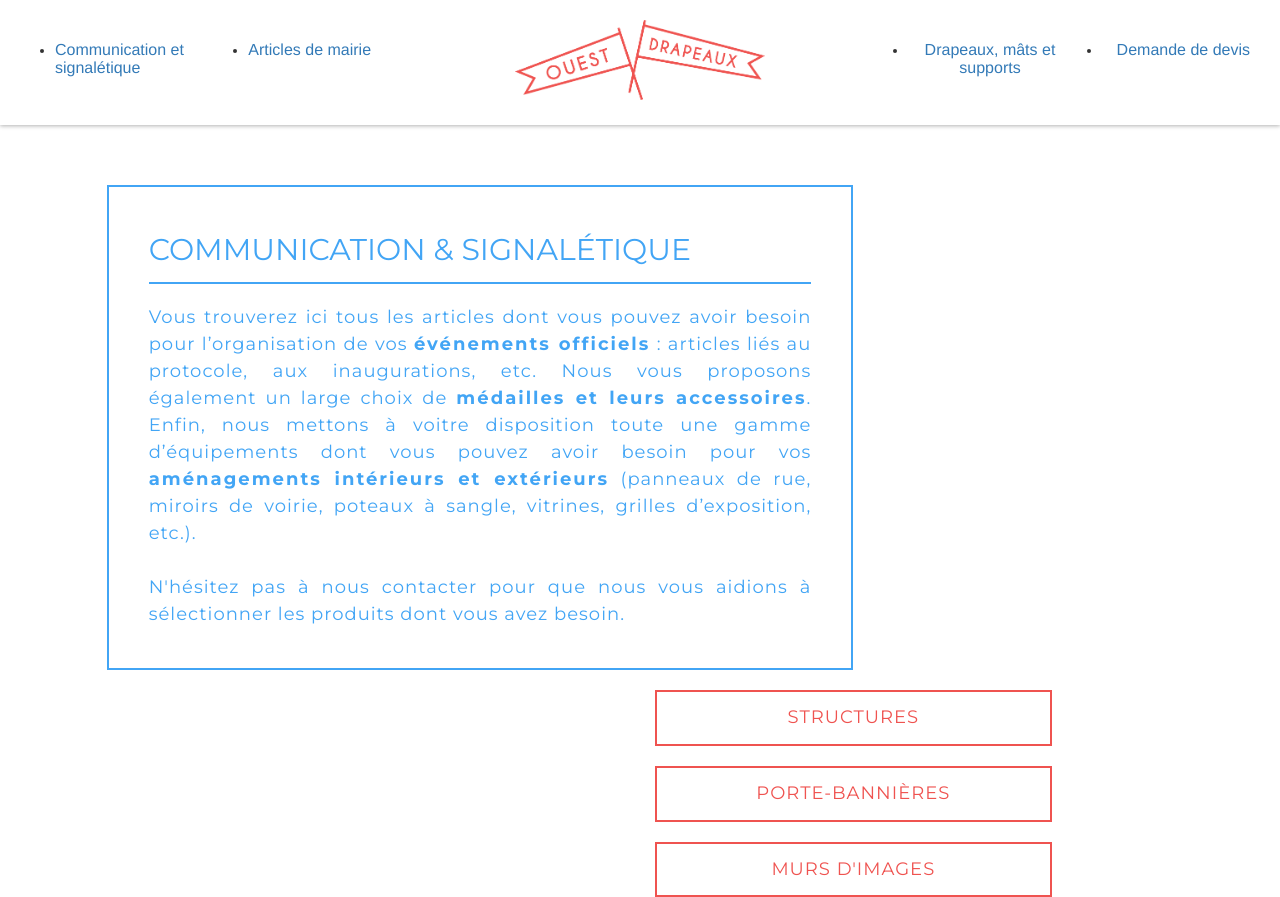
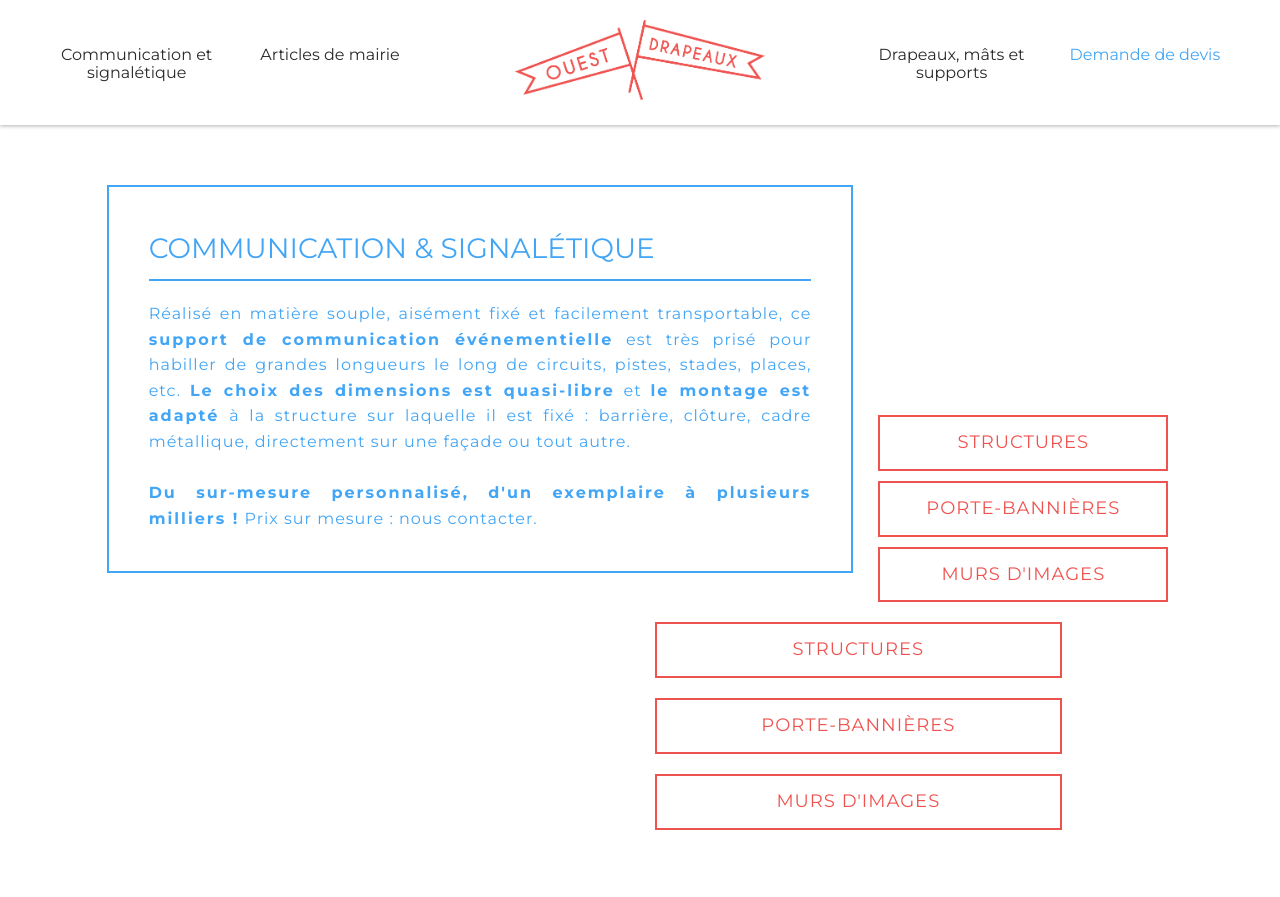
Before and after one commit to pablofaust/ouestdrapeaux, a PHP site: page /category1/index.php in a window 1280 px wide. After the commit the page ends 830 px from the top, so only its background shows below. Run offline with PHP 8.4, Linux system fonts and the light colour scheme; some libraries are stand-ins or nearby versions.

Commit message:
Catégories iPad

```diff
--- a/category1/body.php
+++ b/category1/body.php
@@ -5,19 +5,41 @@
 		<div class="col-sm-10 col-sm-offset-1 col-md-7 column-1">
 			<h2>Communication & Signalétique</h2><br>
 
-			<h3>Vous trouverez ici tous les articles dont vous pouvez avoir besoin pour l’organisation
-			de vos <strong>événements officiels</strong> : articles liés au protocole, aux inaugurations, etc.
-			Nous vous proposons également un large choix de <strong>médailles et leurs accessoires</strong>.
-			Enfin, nous mettons à voitre disposition toute une gamme d’équipements dont vous pouvez
-			avoir besoin pour vos <strong>aménagements intérieurs et extérieurs</strong> (panneaux de rue, miroirs
-			de voirie, poteaux à sangle, vitrines, grilles d’exposition, etc.).<br><br>
+			<h3>Réalisé en matière souple, aisément fixé et facilement transportable, ce <strong>support de communication
+				événementielle</strong> est très prisé pour habiller de grandes longueurs le long de circuits, pistes,
+				stades, places, etc. <strong>Le choix des dimensions est quasi-libre</strong> et <strong>le montage est adapté</strong>	 à la structure
+				sur laquelle il est fixé : barrière, clôture, cadre métallique, directement sur une façade ou tout autre.<br><br>
 
-			N'hésitez pas à nous contacter pour que nous vous aidions à sélectionner les produits dont vous avez besoin.
+			<strong>Du sur-mesure personnalisé, d'un exemplaire à plusieurs milliers !</strong> Prix sur mesure : nous contacter.
 			</h3>
 
 		</div>
 
-	</div>
+	<!-- tablette horizontale -->
+
+		<div class="links-md-vertical">
+
+			<div class="col-md-3">
+				<button type="button" class="btn">
+				<h4>Structures</h4>
+				</button>
+			</div>
+
+			<div class="col-md-3">
+				<button type="button" class="btn">
+				<h4>Porte-bannières</h4>
+				</button>
+			</div>
+
+			<div class="col-md-3">
+				<button type="button" class="btn">
+				<h4>Murs d'images</h4>
+				</button>
+			</div>
+
+		</div>
+
+	<!-- tablette verticale -->
 
 	<div class="row links-sm-vertical hidden-md">
 
--- a/css/style.css
+++ b/css/style.css
@@ -409,10 +409,10 @@
 	font-family: 'Montserrat';
 	font-weight: 400;
 	text-align: justify;
-	line-height: 1.5;
+	line-height: 1.6;
 	margin: 0;
 	color: #42A5F5;
-	font-size: 18px;
+	font-size: 16px;
 	letter-spacing: 1px;
 }
 
@@ -435,7 +435,6 @@
 
 .presentation .links-sm-vertical .col-sm-4 {
 	margin-top: 20px;
-}
 }
 
 }
@@ -576,9 +575,27 @@
 	margin-top: 10px;
 }
 
-/*.links-md-horizontal .col-md-3, .links-md-horizontal .col-md-4 {
-	margin-left: 30px;
-}*/
+.presentation .links-md-vertical button {
+	width: 100%;
+	text-align: center;
+	width: 100%;
+	background-color: #fff;
+	border: solid 2px #EF5350;
+	text-transform: uppercase;
+	font-family: 'Montserrat';
+	letter-spacing: 1px;
+	color: #EF5350;
+	border-radius: 0;
+}
+
+.links-md-vertical {
+	margin-top: 220px;
+}
+
+.presentation .links-md-vertical .col-md-3 {
+	margin-top: 10px;
+	margin-left: 10px;
+}
 
 }
 
```
